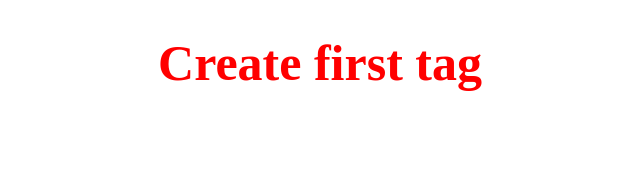
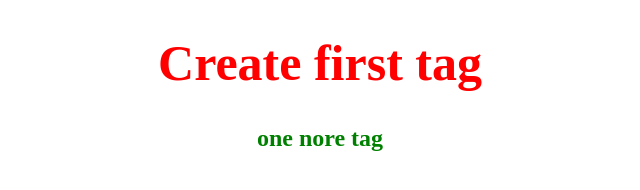
Before and after one commit to ArsenTrynko/test, a plain HTML site: page index.html in a window 1280 px wide. Shown: the whole page, without its empty margins (320-960 px from the left). Drawn offline with Linux system fonts and the light colour scheme.

Commit message:
Create new tag and add new style

```diff
--- a/index.html
+++ b/index.html
@@ -9,6 +9,7 @@
 <body>
 
     <h1>Create first tag</h1>
+    <h2>one nore tag</h2>
 
 </body>
 </html>
--- a/main.css
+++ b/main.css
@@ -3,3 +3,9 @@ h1{
     text-align: center;
     font-size: 50px;
 }
+
+
+h2{
+    color: green;
+    text-align: center;
+}
```
